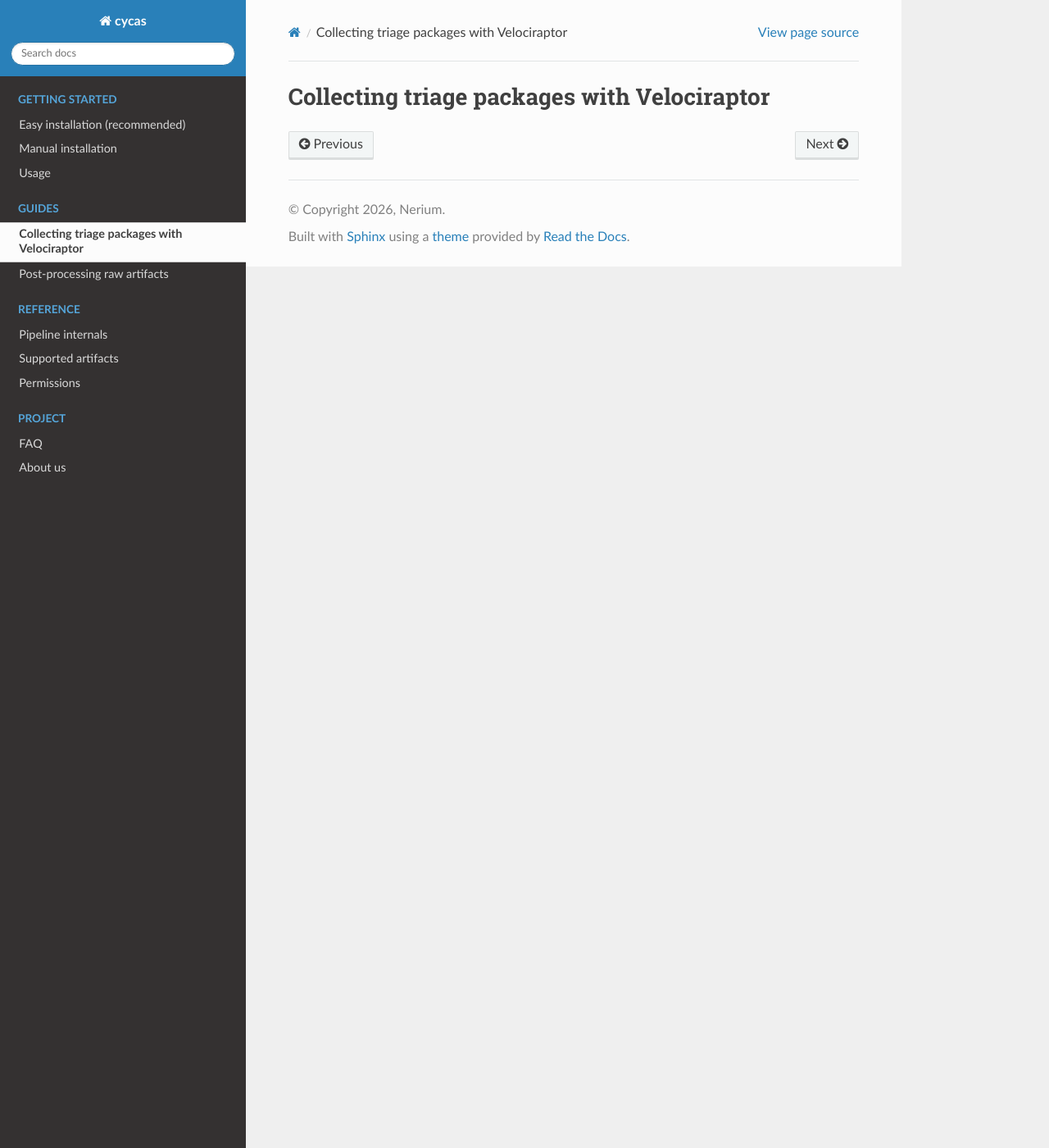
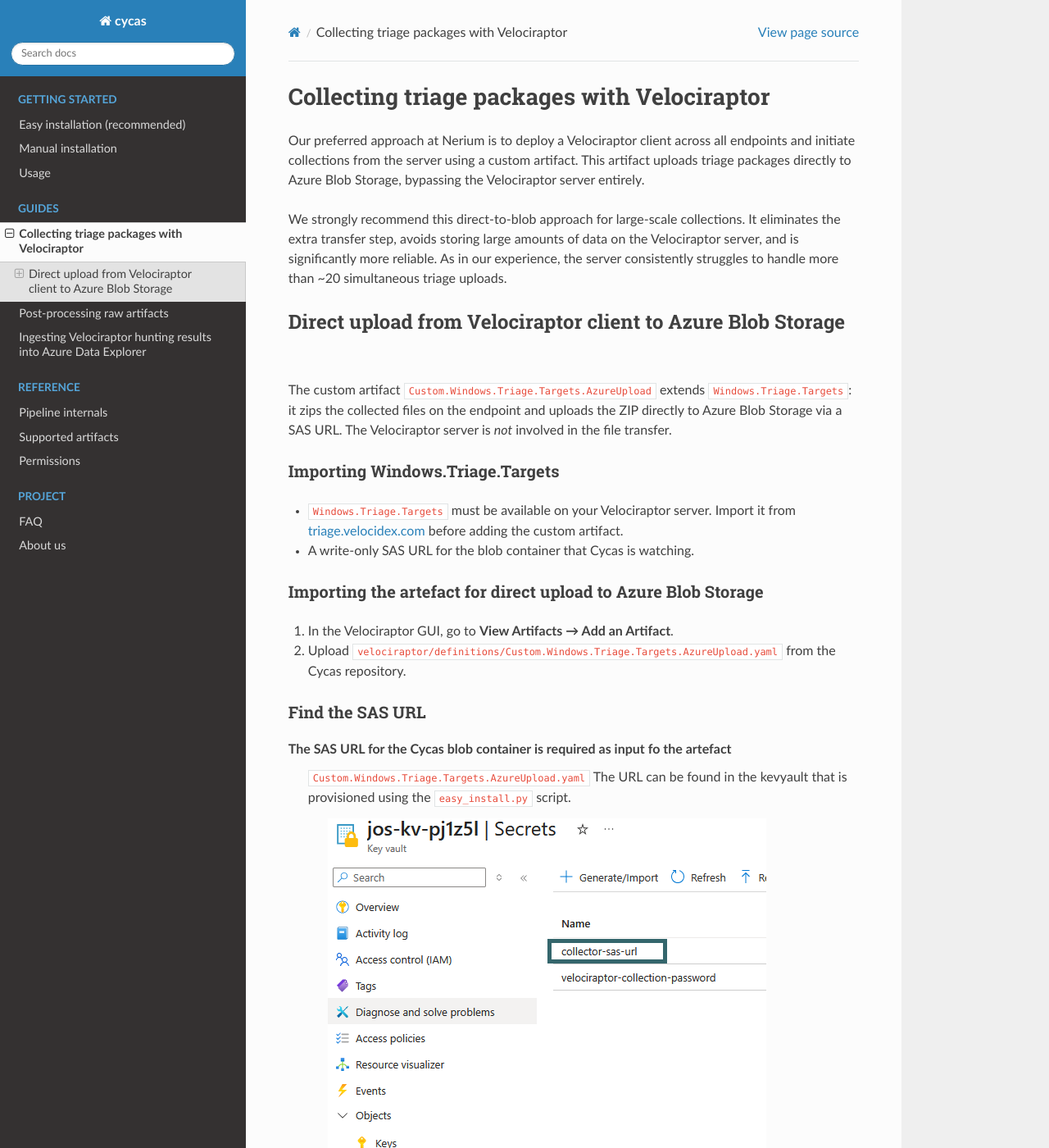
Before and after one commit to nerium-security/cycas, a Sphinx documentation site: the page built from docs/source/guides/collectingtriagedata.rst, in a window 1280 px wide and 1400 px high. Shown: the whole window at 82% size. Built offline with Sphinx 7.4.7 and the Read the Docs theme 3.1.0, drawn with Linux system fonts in a browser that asks for light colours; some of the changed text lies outside the part shown.

Commit message:
Update docs, upload screenshots, fix AF deployment error

```diff
--- a/docs/source/guides/collectingtriagedata.rst
+++ b/docs/source/guides/collectingtriagedata.rst
@@ -1,2 +1,77 @@
 Collecting triage packages with Velociraptor
 ============================================
+
+Our preferred approach at Nerium is to deploy a Velociraptor client across all
+endpoints and initiate collections from the server using a custom artifact. This
+artifact uploads triage packages directly to Azure Blob Storage, bypassing the
+Velociraptor server entirely.
+
+We strongly recommend this direct-to-blob approach for large-scale collections.
+It eliminates the extra transfer step, avoids storing large amounts of data on
+the Velociraptor server, and is significantly more reliable. As in our experience,
+the server consistently struggles to handle more than ~20 simultaneous triage
+uploads.
+
+
+Direct upload from Velociraptor client to Azure Blob Storage
+------------------------------------------------------------
+
+The custom artifact ``Custom.Windows.Triage.Targets.AzureUpload`` extends
+``Windows.Triage.Targets``: it zips the collected files on the endpoint and
+uploads the ZIP directly to Azure Blob Storage via a SAS URL. The Velociraptor
+server is *not* involved in the file transfer.
+
+Importing Windows.Triage.Targets
+~~~~~~~~~~~~~~~~~~~~~~~~~~~~~~~~
+
+- ``Windows.Triage.Targets`` must be available on your Velociraptor server. Import
+  it from `triage.velocidex.com <https://triage.velocidex.com/docs/windows.triage.targets/>`_
+  before adding the custom artifact.
+- A write-only SAS URL for the blob container that Cycas is watching.
+
+
+Importing the artefact for direct upload to Azure Blob Storage
+~~~~~~~~~~~~~~~~~~~~~~~~~~~~~~~~~~~~~~~~~~~~~~~~~~~~~~~~~~~~~~
+
+1. In the Velociraptor GUI, go to **View Artifacts → Add an Artifact**.
+2. Upload ``velociraptor/definitions/Custom.Windows.Triage.Targets.AzureUpload.yaml``
+   from the Cycas repository.
+
+Find the SAS URL
+~~~~~~~~~~~~~~~~
+
+The SAS URL for the Cycas blob container is required as input fo the artefact
+ ``Custom.Windows.Triage.Targets.AzureUpload.yaml`` The URL can be found in the
+ kevyault that is provisioned using the ``easy_install.py`` script.
+
+   .. image:: /_static/images/sas_url.png
+
+
+Running a collection
+~~~~~~~~~~~~~~~~~~~~
+
+1. Create a new hunt and select the artifact
+   ``Custom.Windows.Triage.Targets.AzureUpload``.
+2. Fill in the parameters:
+
+   +-----------------------+-------------------------------------------------------+
+   | Parameter             | Description                                           |
+   +=======================+=======================================================+
+   | **SasURL**            | The write-only SAS URL generated above.               |
+   +-----------------------+-------------------------------------------------------+
+   | **UploadPrefix**      | Optional folder prefix inside the container,          |
+   |                       | e.g. ``2024-IR/``. Leave blank to upload to the root. |
+   +-----------------------+-------------------------------------------------------+
+   | **ZipPassword**       | Optional password for the ZIP. Leave blank for no     |
+   |                       | encryption. If set, configure Cycas with the matching |
+   |                       | password (Key Vault or ``.env``).                     |
+   +-----------------------+-------------------------------------------------------+
+   | **HighLevelTargets**  | Select the artifact groups to collect, e.g.           |
+   | **Targets**           | ``_KapeTriage``.                                      |
+   +-----------------------+-------------------------------------------------------+
+   | **Devices**           | Drive letters to search (default: ``C:``).            |
+   +-----------------------+-------------------------------------------------------+
+
+3. Start the collection. Each endpoint collects, zips, and uploads its triage package
+   directly to blob. Once the ZIP lands in blob storage, Cycas picks it up
+   automatically.
--- a/docs/source/index.rst
+++ b/docs/source/index.rst
@@ -35,6 +35,8 @@
 
    /guides/postprocessingraw
 
+   /guides/velociraptor-server-to-adx
+
 .. toctree::
    :maxdepth: 2
    :hidden:
--- a/easy_install.py
+++ b/easy_install.py
@@ -1248,10 +1248,7 @@
                 webapp_mode                = saved.get('webapp_mode')
                 webapp_app                 = saved['webapp_app']
                 webapp_allowed_ips         = saved['webapp_allowed_ips']
-                zip_password               = None  # not stored in state
-                if keyvault_name:
-                    import getpass
-                    zip_password = getpass.getpass('  Re-enter ZIP password for Key Vault secret upload: ')
+                zip_password               = None  # not stored in state; provision_collector reads it from Key Vault
             else:
                 watcher_app = watcher_sa = processor_app = processor_sa = insights_name = None
                 keyvault_name = keyvault_password_location = zip_password = None
```
Also changed, not shown: docs/source/guides/postprocessingraw.rst (+18 -11 lines), docs/source/guides/velociraptor-server-to-adx.rst (added, +42 -0 lines), docs/source/_static/images/sas_url.png (added), docs/source/_static/images/server_event_monitoring.png (added), 3 other files.
